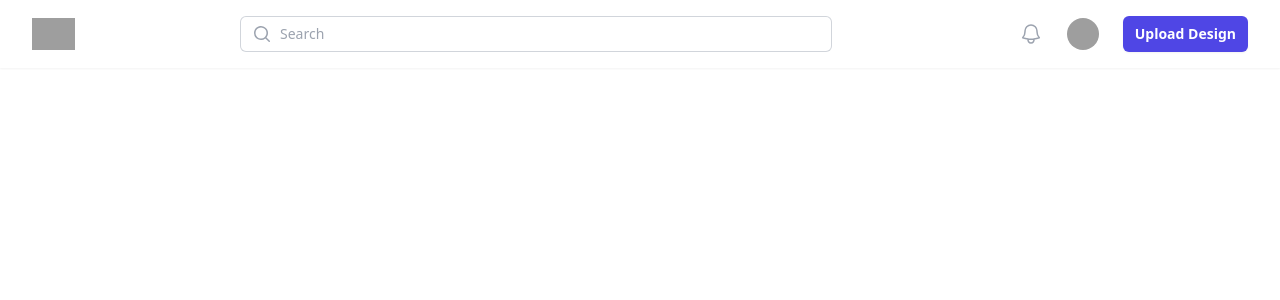
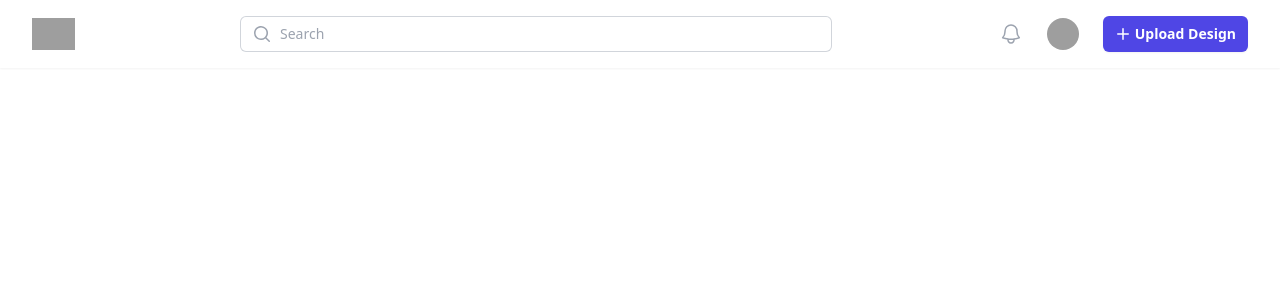
Before and after one commit to ghazi-mansoor/digifolio-frontend-app, a Next.js app: page /design-feed in a window 1280 px wide. Shown: the top 300 px of the page. Built offline with nearby package versions, Linux system fonts and the light colour scheme; grey boxes are pictures that could not be loaded; a web font is replaced by a local one.

Commit message:
Add plus icon

```diff
--- a/app/shared/components/navigation/signed-in-navbar.jsx
+++ b/app/shared/components/navigation/signed-in-navbar.jsx
@@ -2,6 +2,7 @@ import { Fragment } from 'react'
 import { Menu, Popover, Transition } from '@headlessui/react'
 import { MagnifyingGlassIcon } from '@heroicons/react/20/solid'
 import { Bars3Icon, BellIcon, XMarkIcon } from '@heroicons/react/24/outline'
+import { PlusIcon } from '@heroicons/react/20/solid'
 
 const user = {
     name: 'Chelsea Hagon',
@@ -137,6 +138,7 @@ export default function SignedInNavbar() {
                                         href="#"
                                         className="ml-6 inline-flex items-center rounded-md bg-indigo-600 px-3 py-2 text-sm font-semibold text-white shadow-sm hover:bg-indigo-500 focus-visible:outline focus-visible:outline-2 focus-visible:outline-offset-2 focus-visible:outline-indigo-600"
                                     >
+                                        <PlusIcon className="-ml-0.5 mr-0.5 h-5 w-5" aria-hidden="true" />
                                         Upload Design
                                     </a>
                                 </div>
```
